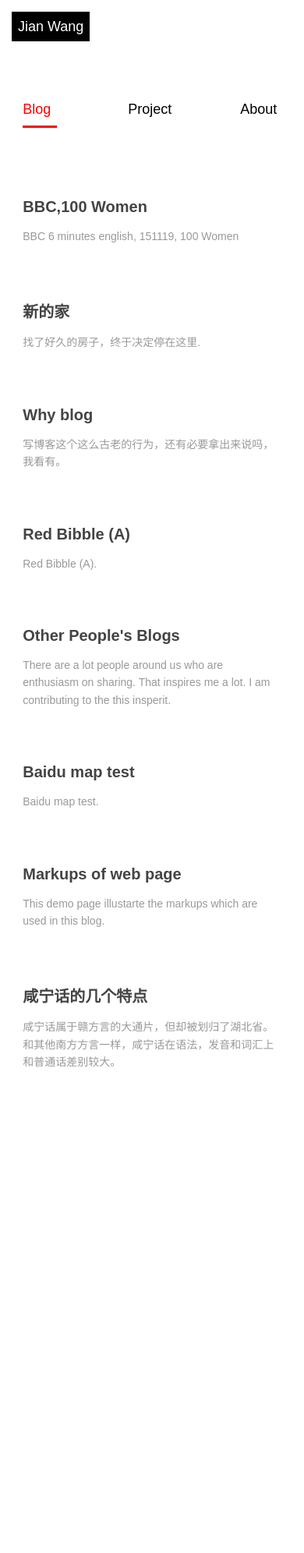
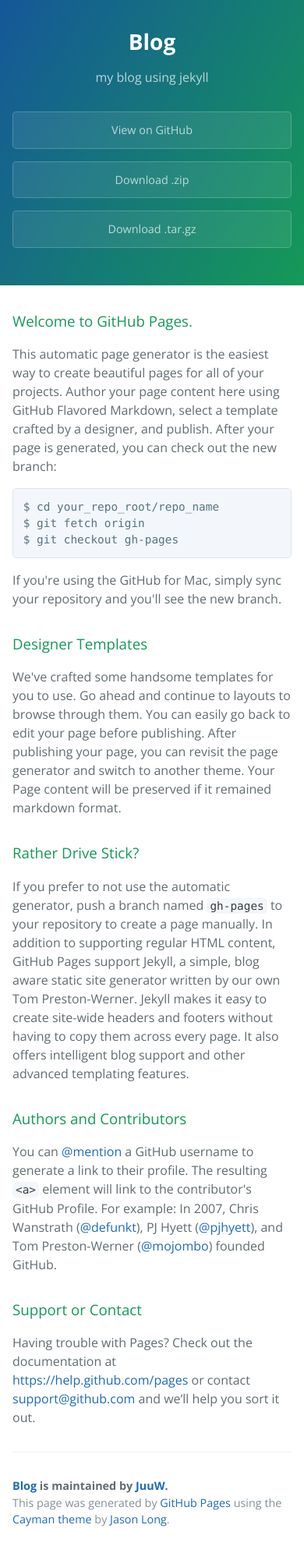
Before and after one commit to JuuW/blog, a Jekyll site: the page index.html, which Jekyll copies as it is, in a window 390 px wide. Shown: the whole page at 78% size. Built offline with Jekyll 4.4.1, drawn with Linux system fonts in a browser that asks for light colours; before the commit the page ends 1444 px from its top, so only the background shows below that.

Commit message:
Create gh-pages branch via GitHub

```diff
--- a/index.html
+++ b/index.html
@@ -1,26 +1,64 @@
----
-layout: home
----
+<!DOCTYPE html>
+<html lang="en-us">
+  <head>
+    <meta charset="UTF-8">
+    <title>Blog by JuuW</title>
+    <meta name="viewport" content="width=device-width, initial-scale=1">
+    <link rel="stylesheet" type="text/css" href="stylesheets/normalize.css" media="screen">
+    <link href='https://fonts.googleapis.com/css?family=Open+Sans:400,700' rel='stylesheet' type='text/css'>
+    <link rel="stylesheet" type="text/css" href="stylesheets/stylesheet.css" media="screen">
+    <link rel="stylesheet" type="text/css" href="stylesheets/github-light.css" media="screen">
+  </head>
+  <body>
+    <section class="page-header">
+      <h1 class="project-name">Blog</h1>
+      <h2 class="project-tagline">my blog using jekyll</h2>
+      <a href="https://github.com/JuuW/blog" class="btn">View on GitHub</a>
+      <a href="https://github.com/JuuW/blog/zipball/master" class="btn">Download .zip</a>
+      <a href="https://github.com/JuuW/blog/tarball/master" class="btn">Download .tar.gz</a>
+    </section>
 
-<div class="index-content blog">
-    <div class="section">
-        <ul class="artical-cate">
-            <li class="on"><a href="/"><span>Blog</span></a></li>
-            <li style="text-align:center"><a href="/project"><span>Project</span></a></li>
-            <li style="text-align:right"><a href="/about.html"><span>About</span></a></li>
-        </ul>
+    <section class="main-content">
+      <h3>
+<a id="welcome-to-github-pages" class="anchor" href="#welcome-to-github-pages" aria-hidden="true"><span class="octicon octicon-link"></span></a>Welcome to GitHub Pages.</h3>
 
-        <div class="cate-bar"><span id="cateBar"></span></div>
+<p>This automatic page generator is the easiest way to create beautiful pages for all of your projects. Author your page content here using GitHub Flavored Markdown, select a template crafted by a designer, and publish. After your page is generated, you can check out the new branch:</p>
 
-        <ul class="artical-list">
-        {% for post in site.categories.blog %}
-            <li>
-                <h2><a href="{{ post.url }}">{{ post.title }}</a></h2>
-                <div class="title-desc">{{ post.description }}</div>
-            </li>
-        {% endfor %}
-        </ul>
-    </div>
-    <div class="aside">
-    </div>
-</div>
+<pre><code>$ cd your_repo_root/repo_name
+$ git fetch origin
+$ git checkout gh-pages
+</code></pre>
+
+<p>If you're using the GitHub for Mac, simply sync your repository and you'll see the new branch.</p>
+
+<h3>
+<a id="designer-templates" class="anchor" href="#designer-templates" aria-hidden="true"><span class="octicon octicon-link"></span></a>Designer Templates</h3>
+
+<p>We've crafted some handsome templates for you to use. Go ahead and continue to layouts to browse through them. You can easily go back to edit your page before publishing. After publishing your page, you can revisit the page generator and switch to another theme. Your Page content will be preserved if it remained markdown format.</p>
+
+<h3>
+<a id="rather-drive-stick" class="anchor" href="#rather-drive-stick" aria-hidden="true"><span class="octicon octicon-link"></span></a>Rather Drive Stick?</h3>
+
+<p>If you prefer to not use the automatic generator, push a branch named <code>gh-pages</code> to your repository to create a page manually. In addition to supporting regular HTML content, GitHub Pages support Jekyll, a simple, blog aware static site generator written by our own Tom Preston-Werner. Jekyll makes it easy to create site-wide headers and footers without having to copy them across every page. It also offers intelligent blog support and other advanced templating features.</p>
+
+<h3>
+<a id="authors-and-contributors" class="anchor" href="#authors-and-contributors" aria-hidden="true"><span class="octicon octicon-link"></span></a>Authors and Contributors</h3>
+
+<p>You can <a href="https://github.com/blog/821" class="user-mention">@mention</a> a GitHub username to generate a link to their profile. The resulting <code>&lt;a&gt;</code> element will link to the contributor's GitHub Profile. For example: In 2007, Chris Wanstrath (<a href="https://github.com/defunkt" class="user-mention">@defunkt</a>), PJ Hyett (<a href="https://github.com/pjhyett" class="user-mention">@pjhyett</a>), and Tom Preston-Werner (<a href="https://github.com/mojombo" class="user-mention">@mojombo</a>) founded GitHub.</p>
+
+<h3>
+<a id="support-or-contact" class="anchor" href="#support-or-contact" aria-hidden="true"><span class="octicon octicon-link"></span></a>Support or Contact</h3>
+
+<p>Having trouble with Pages? Check out the documentation at <a href="https://help.github.com/pages">https://help.github.com/pages</a> or contact <a href="mailto:support@github.com">support@github.com</a> and we’ll help you sort it out.</p>
+
+      <footer class="site-footer">
+        <span class="site-footer-owner"><a href="https://github.com/JuuW/blog">Blog</a> is maintained by <a href="https://github.com/JuuW">JuuW</a>.</span>
+
+        <span class="site-footer-credits">This page was generated by <a href="https://pages.github.com">GitHub Pages</a> using the <a href="https://github.com/jasonlong/cayman-theme">Cayman theme</a> by <a href="https://twitter.com/jasonlong">Jason Long</a>.</span>
+      </footer>
+
+    </section>
+
+
+  </body>
+</html>
--- /dev/null
+++ b/stylesheets/github-light.css
@@ -0,0 +1,115 @@
+/*
+   Copyright 2014 GitHub Inc.
+
+   Licensed under the Apache License, Version 2.0 (the "License");
+   you may not use this file except in compliance with the License.
+   You may obtain a copy of the License at
+
+       http://www.apache.org/licenses/LICENSE-2.0
+
+   Unless required by applicable law or agreed to in writing, software
+   distributed under the License is distributed on an "AS IS" BASIS,
+   WITHOUT WARRANTIES OR CONDITIONS OF ANY KIND, either express or implied.
+   See the License for the specific language governing permissions and
+   limitations under the License.
+
+*/
+
+.pl-c /* comment */ {
+  color: #969896;
+}
+
+.pl-c1      /* constant, markup.raw, meta.diff.header, meta.module-reference, meta.property-name, support, support.constant, support.variable, variable.other.constant */,
+.pl-s .pl-v /* string variable */ {
+  color: #0086b3;
+}
+
+.pl-e  /* entity */,
+.pl-en /* entity.name */ {
+  color: #795da3;
+}
+
+.pl-s .pl-s1 /* string source */,
+.pl-smi      /* storage.modifier.import, storage.modifier.package, storage.type.java, variable.other, variable.parameter.function */ {
+  color: #333;
+}
+
+.pl-ent /* entity.name.tag */ {
+  color: #63a35c;
+}
+
+.pl-k /* keyword, storage, storage.type */ {
+  color: #a71d5d;
+}
+
+.pl-pds              /* punctuation.definition.string, string.regexp.character-class */,
+.pl-s                /* string */,
+.pl-s .pl-pse .pl-s1 /* string punctuation.section.embedded source */,
+.pl-sr               /* string.regexp */,
+.pl-sr .pl-cce       /* string.regexp constant.character.escape */,
+.pl-sr .pl-sra       /* string.regexp string.regexp.arbitrary-repitition */,
+.pl-sr .pl-sre       /* string.regexp source.ruby.embedded */ {
+  color: #183691;
+}
+
+.pl-v /* variable */ {
+  color: #ed6a43;
+}
+
+.pl-id /* invalid.deprecated */ {
+  color: #b52a1d;
+}
+
+.pl-ii /* invalid.illegal */ {
+  background-color: #b52a1d;
+  color: #f8f8f8;
+}
+
+.pl-sr .pl-cce /* string.regexp constant.character.escape */ {
+  color: #63a35c;
+  font-weight: bold;
+}
+
+.pl-ml /* markup.list */ {
+  color: #693a17;
+}
+
+.pl-mh        /* markup.heading */,
+.pl-mh .pl-en /* markup.heading entity.name */,
+.pl-ms        /* meta.separator */ {
+  color: #1d3e81;
+  font-weight: bold;
+}
+
+.pl-mq /* markup.quote */ {
+  color: #008080;
+}
+
+.pl-mi /* markup.italic */ {
+  color: #333;
+  font-style: italic;
+}
+
+.pl-mb /* markup.bold */ {
+  color: #333;
+  font-weight: bold;
+}
+
+.pl-md /* markup.deleted, meta.diff.header.from-file */ {
+  background-color: #ffecec;
+  color: #bd2c00;
+}
+
+.pl-mi1 /* markup.inserted, meta.diff.header.to-file */ {
+  background-color: #eaffea;
+  color: #55a532;
+}
+
+.pl-mdr /* meta.diff.range */ {
+  color: #795da3;
+  font-weight: bold;
+}
+
+.pl-mo /* meta.output */ {
+  color: #1d3e81;
+}
--- /dev/null
+++ b/stylesheets/stylesheet.css
@@ -0,0 +1,245 @@
+* {
+  box-sizing: border-box; }
+
+body {
+  padding: 0;
+  margin: 0;
+  font-family: "Open Sans", "Helvetica Neue", Helvetica, Arial, sans-serif;
+  font-size: 16px;
+  line-height: 1.5;
+  color: #606c71; }
+
+a {
+  color: #1e6bb8;
+  text-decoration: none; }
+  a:hover {
+    text-decoration: underline; }
+
+.btn {
+  display: inline-block;
+  margin-bottom: 1rem;
+  color: rgba(255, 255, 255, 0.7);
+  background-color: rgba(255, 255, 255, 0.08);
+  border-color: rgba(255, 255, 255, 0.2);
+  border-style: solid;
+  border-width: 1px;
+  border-radius: 0.3rem;
+  transition: color 0.2s, background-color 0.2s, border-color 0.2s; }
+  .btn + .btn {
+    margin-left: 1rem; }
+
+.btn:hover {
+  color: rgba(255, 255, 255, 0.8);
+  text-decoration: none;
+  background-color: rgba(255, 255, 255, 0.2);
+  border-color: rgba(255, 255, 255, 0.3); }
+
+@media screen and (min-width: 64em) {
+  .btn {
+    padding: 0.75rem 1rem; } }
+
+@media screen and (min-width: 42em) and (max-width: 64em) {
+  .btn {
+    padding: 0.6rem 0.9rem;
+    font-size: 0.9rem; } }
+
+@media screen and (max-width: 42em) {
+  .btn {
+    display: block;
+    width: 100%;
+    padding: 0.75rem;
+    font-size: 0.9rem; }
+    .btn + .btn {
+      margin-top: 1rem;
+      margin-left: 0; } }
+
+.page-header {
+  color: #fff;
+  text-align: center;
+  background-color: #159957;
+  background-image: linear-gradient(120deg, #155799, #159957); }
+
+@media screen and (min-width: 64em) {
+  .page-header {
+    padding: 5rem 6rem; } }
+
+@media screen and (min-width: 42em) and (max-width: 64em) {
+  .page-header {
+    padding: 3rem 4rem; } }
+
+@media screen and (max-width: 42em) {
+  .page-header {
+    padding: 2rem 1rem; } }
+
+.project-name {
+  margin-top: 0;
+  margin-bottom: 0.1rem; }
+
+@media screen and (min-width: 64em) {
+  .project-name {
+    font-size: 3.25rem; } }
+
+@media screen and (min-width: 42em) and (max-width: 64em) {
+  .project-name {
+    font-size: 2.25rem; } }
+
+@media screen and (max-width: 42em) {
+  .project-name {
+    font-size: 1.75rem; } }
+
+.project-tagline {
+  margin-bottom: 2rem;
+  font-weight: normal;
+  opacity: 0.7; }
+
+@media screen and (min-width: 64em) {
+  .project-tagline {
+    font-size: 1.25rem; } }
+
+@media screen and (min-width: 42em) and (max-width: 64em) {
+  .project-tagline {
+    font-size: 1.15rem; } }
+
+@media screen and (max-width: 42em) {
+  .project-tagline {
+    font-size: 1rem; } }
+
+.main-content :first-child {
+  margin-top: 0; }
+.main-content img {
+  max-width: 100%; }
+.main-content h1, .main-content h2, .main-content h3, .main-content h4, .main-content h5, .main-content h6 {
+  margin-top: 2rem;
+  margin-bottom: 1rem;
+  font-weight: normal;
+  color: #159957; }
+.main-content p {
+  margin-bottom: 1em; }
+.main-content code {
+  padding: 2px 4px;
+  font-family: Consolas, "Liberation Mono", Menlo, Courier, monospace;
+  font-size: 0.9rem;
+  color: #383e41;
+  background-color: #f3f6fa;
+  border-radius: 0.3rem; }
+.main-content pre {
+  padding: 0.8rem;
+  margin-top: 0;
+  margin-bottom: 1rem;
+  font: 1rem Consolas, "Liberation Mono", Menlo, Courier, monospace;
+  color: #567482;
+  word-wrap: normal;
+  background-color: #f3f6fa;
+  border: solid 1px #dce6f0;
+  border-radius: 0.3rem; }
+  .main-content pre > code {
+    padding: 0;
+    margin: 0;
+    font-size: 0.9rem;
+    color: #567482;
+    word-break: normal;
+    white-space: pre;
+    background: transparent;
+    border: 0; }
+.main-content .highlight {
+  margin-bottom: 1rem; }
+  .main-content .highlight pre {
+    margin-bottom: 0;
+    word-break: normal; }
+.main-content .highlight pre, .main-content pre {
+  padding: 0.8rem;
+  overflow: auto;
+  font-size: 0.9rem;
+  line-height: 1.45;
+  border-radius: 0.3rem; }
+.main-content pre code, .main-content pre tt {
+  display: inline;
+  max-width: initial;
+  padding: 0;
+  margin: 0;
+  overflow: initial;
+  line-height: inherit;
+  word-wrap: normal;
+  background-color: transparent;
+  border: 0; }
+  .main-content pre code:before, .main-content pre code:after, .main-content pre tt:before, .main-content pre tt:after {
+    content: normal; }
+.main-content ul, .main-content ol {
+  margin-top: 0; }
+.main-content blockquote {
+  padding: 0 1rem;
+  margin-left: 0;
+  color: #819198;
+  border-left: 0.3rem solid #dce6f0; }
+  .main-content blockquote > :first-child {
+    margin-top: 0; }
+  .main-content blockquote > :last-child {
+    margin-bottom: 0; }
+.main-content table {
+  display: block;
+  width: 100%;
+  overflow: auto;
+  word-break: normal;
+  word-break: keep-all; }
+  .main-content table th {
+    font-weight: bold; }
+  .main-content table th, .main-content table td {
+    padding: 0.5rem 1rem;
+    border: 1px solid #e9ebec; }
+.main-content dl {
+  padding: 0; }
+  .main-content dl dt {
+    padding: 0;
+    margin-top: 1rem;
+    font-size: 1rem;
+    font-weight: bold; }
+  .main-content dl dd {
+    padding: 0;
+    margin-bottom: 1rem; }
+.main-content hr {
+  height: 2px;
+  padding: 0;
+  margin: 1rem 0;
+  background-color: #eff0f1;
+  border: 0; }
+
+@media screen and (min-width: 64em) {
+  .main-content {
+    max-width: 64rem;
+    padding: 2rem 6rem;
+    margin: 0 auto;
+    font-size: 1.1rem; } }
+
+@media screen and (min-width: 42em) and (max-width: 64em) {
+  .main-content {
+    padding: 2rem 4rem;
+    font-size: 1.1rem; } }
+
+@media screen and (max-width: 42em) {
+  .main-content {
+    padding: 2rem 1rem;
+    font-size: 1rem; } }
+
+.site-footer {
+  padding-top: 2rem;
+  margin-top: 2rem;
+  border-top: solid 1px #eff0f1; }
+
+.site-footer-owner {
+  display: block;
+  font-weight: bold; }
+
+.site-footer-credits {
+  color: #819198; }
+
+@media screen and (min-width: 64em) {
+  .site-footer {
+    font-size: 1rem; } }
+
+@media screen and (min-width: 42em) and (max-width: 64em) {
+  .site-footer {
+    font-size: 1rem; } }
+
+@media screen and (max-width: 42em) {
+  .site-footer {
+    font-size: 0.9rem; } }
```
Also changed, not shown: stylesheets/normalize.css (added).
